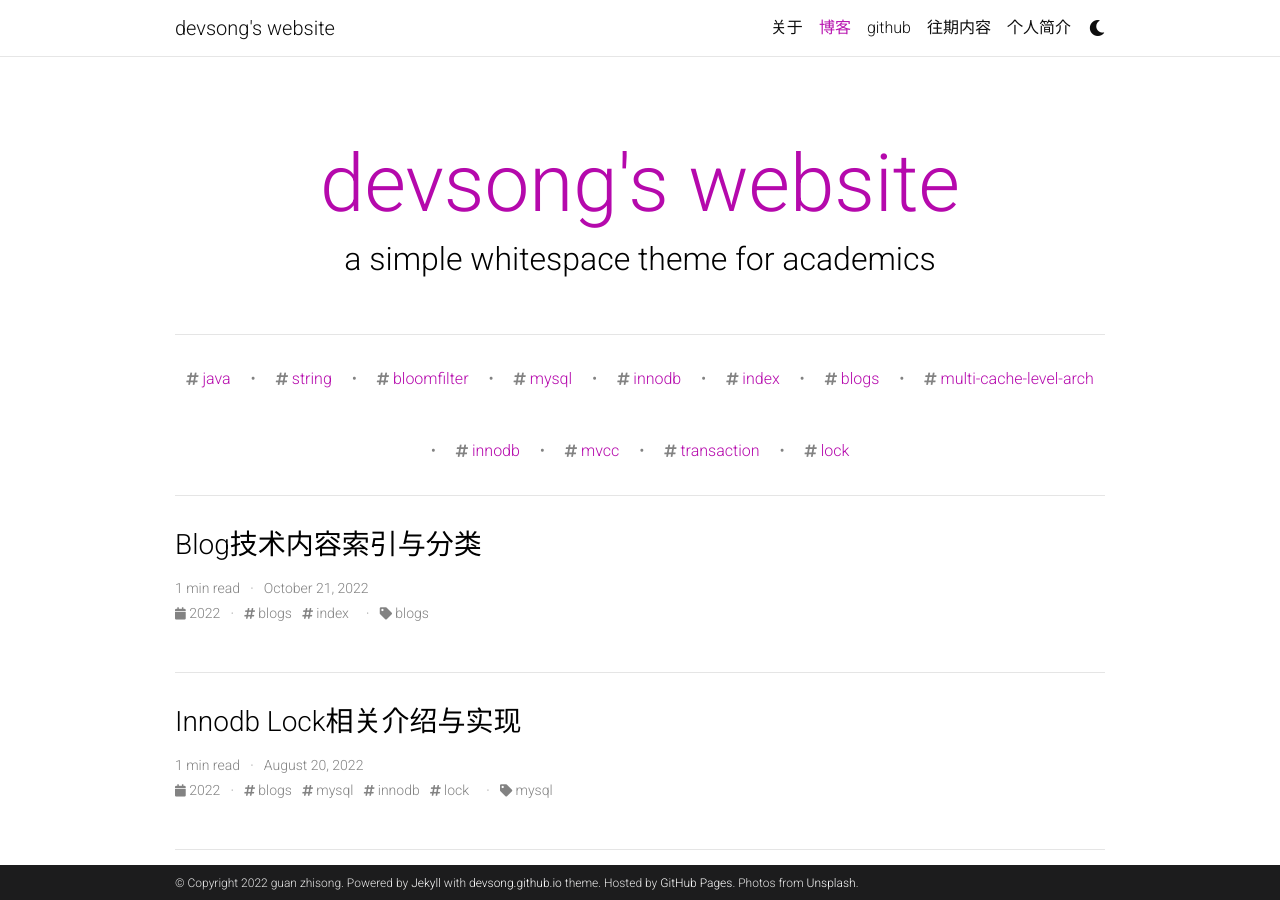
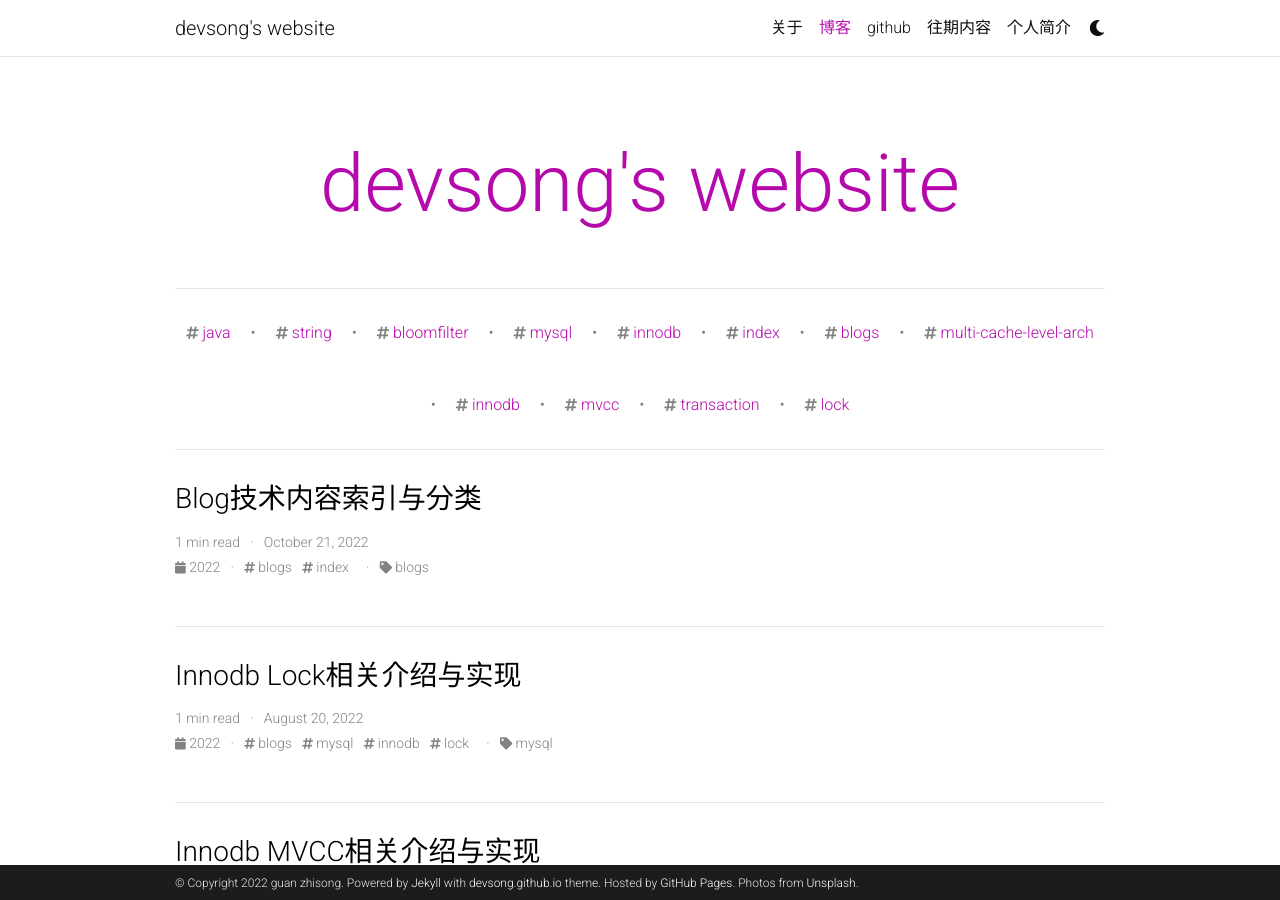
Before and after one commit to devsong/devsong.github.io, a Jekyll site: the page built from blog/index.html, in a window 1280 px wide and 900 px high. Built offline with Jekyll 4.4.1, drawn with Linux system fonts in a browser that asks for light colours; the list of posts is cut into pages by our own code; comment, search, counter and statistics services are not loaded; a style sheet for code colours, icons or effects is not loaded.

```diff
--- a/_config.yml
+++ b/_config.yml
@@ -92,8 +92,7 @@ instagram_id: # your instagram id
 facebook_id: # your facebook id
 discord_id: # your discord id (18-digit unique numerical identifier)
 
-contact_note: >
-  guanzhisong@gmail.com
+contact_note: guanzhisong@gmail.com
 
 # -----------------------------------------------------------------------------
 # Analytics and search engine verification
@@ -111,7 +110,7 @@ bing_site_verification:  # out your bing-site-verification ID (Bing Webmaster)
 
 blog_name: devsong's website # blog_name will be displayed in your blog page
 blog_nav_title: 博客 # your blog must have a title for it to be displayed in the nav bar
-blog_description: a simple whitespace theme for academics
+blog_description:
 permalink: /blog/:year/:month/:title/
 
 # Pagination
```
Also changed, not shown: _pages/about.md (+1 -2 lines), _pages/projects.md (+1 -1 lines).
